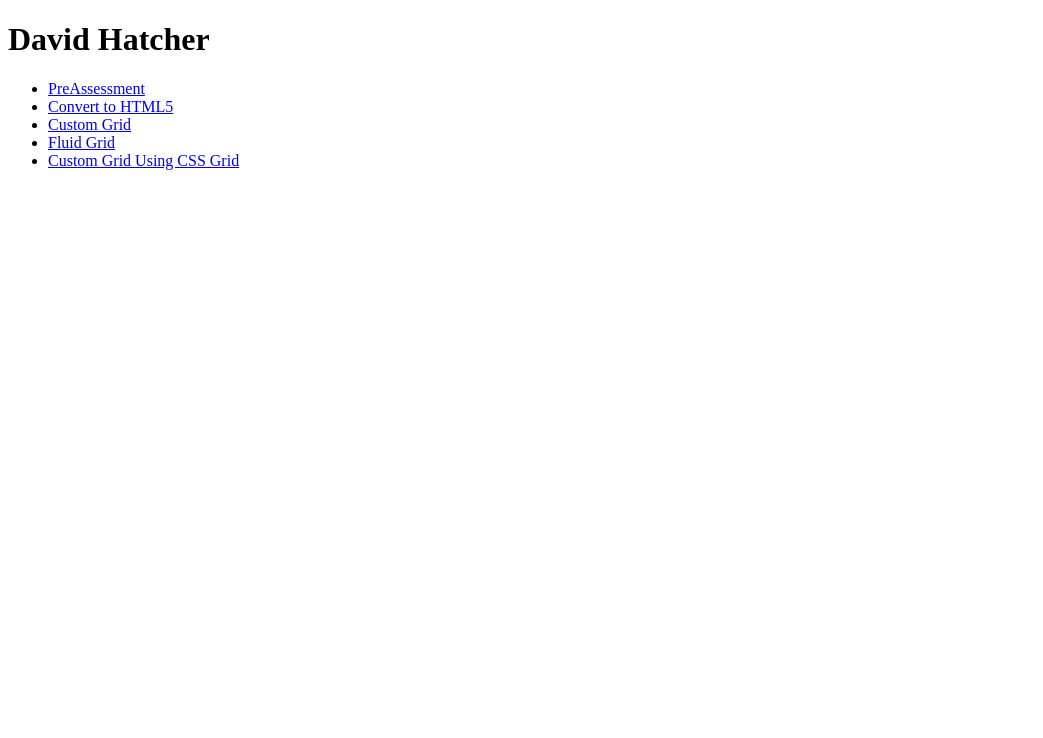
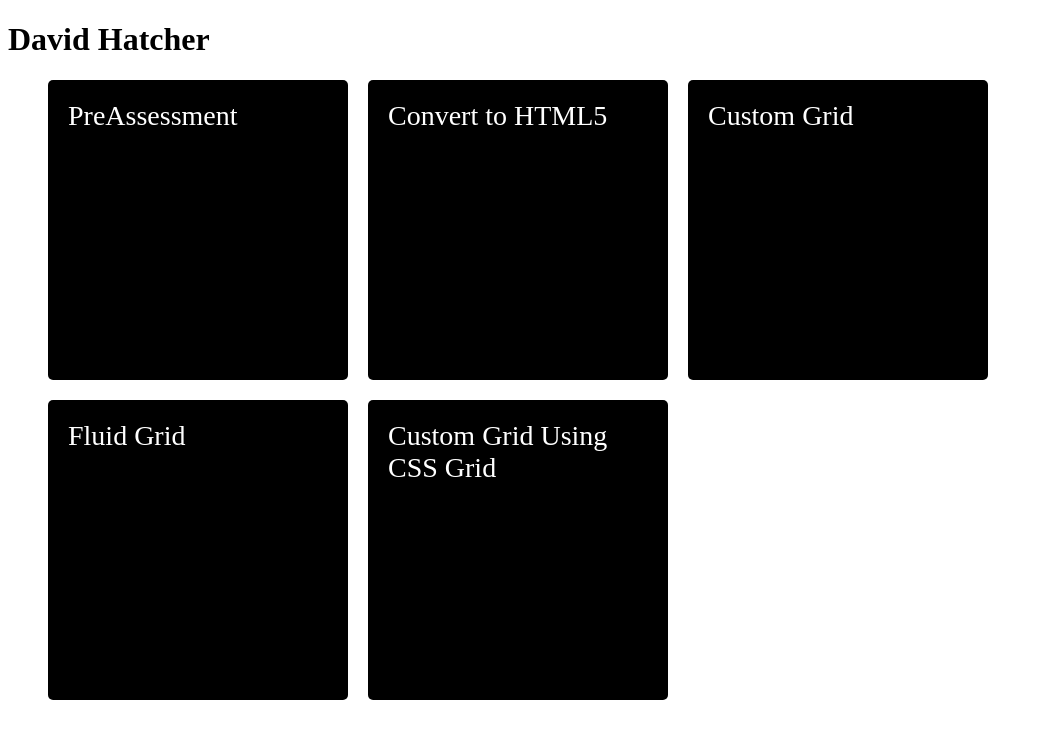
Before and after one commit to davidhatcher3/ifsc-3342, a plain HTML site: page index.html in a window 1280 px wide. Shown: the whole page, without its empty margins (0-1043 px from the left). Drawn offline with Linux system fonts and the light colour scheme.

Commit message:
Started to use grid on homepage- its not in its final form

```diff
--- /dev/null
+++ b/assets/css/style.css
@@ -0,0 +1,28 @@
+h1{
+    align-items: center;
+}
+.grid-container{
+    display:grid;
+    gap:20px;
+    grid-template-columns: 300px 300px 300px;
+    grid-template-rows: 300px 300px 300px;
+    background-color: #fff;
+    color: #444;
+    list-style-type: none;
+
+}
+
+.box{
+    background-color: #000;
+    border-radius: 5px;
+    padding: 20px;
+    text-decoration: none;
+
+}
+
+.box a {
+    text-decoration: none;
+    color: #fff;
+    font-size: 175%;
+
+}
--- a/css-grid-exercise-1/assets/css/style.css
+++ b/css-grid-exercise-1/assets/css/style.css
@@ -23,7 +23,7 @@
     grid-template-columns: repeat(12,1fr);
     grid-template-rows: 200px, auto, 200px;
     margin: auto;
-    grid-gap: 20px;
+    gap: 20px;
     padding: 20px;
     border: 1px solid #000;
  }
--- a/index.html
+++ b/index.html
@@ -2,18 +2,19 @@
 <html lang="en">
 <head>
     <meta charset="UTF-8">
+    <link rel="stylesheet" href="assets/css/style.css">
     <meta name="viewport" content="width=device-width, initial-scale=1.0">
     <title>Document</title>
 </head>
 <body>
     <h1>David Hatcher</h1>
     <nav>
-        <ul>
-            <li><a href="preassessment/index.html">PreAssessment</a></li>
-            <li><a href="HTML5-semantics/index.html">Convert to HTML5</a></li>
-            <li><a href="grid/index.html">Custom Grid</a></li>
-            <li><a href="fluid-grid/index.html">Fluid Grid</a></li>
-            <li><a href="css-grid-exercise-1/index.html">Custom Grid Using CSS Grid</a></li>
+        <ul class="grid-container">
+            <li class = "box"><a href="preassessment/index.html">PreAssessment</a></li>
+            <li class = "box"><a href="HTML5-semantics/index.html">Convert to HTML5</a></li>
+            <li class = "box"><a href="grid/index.html">Custom Grid</a></li>
+            <li class = "box"><a href="fluid-grid/index.html">Fluid Grid</a></li>
+            <li class = "box"><a href="css-grid-exercise-1/index.html">Custom Grid Using CSS Grid</a></li>
         </ul>
     </nav>
 </body>
```
